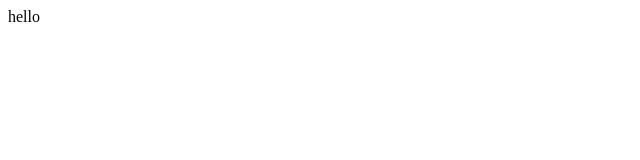
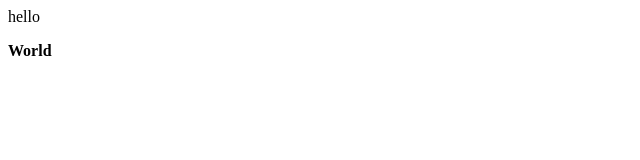
Before and after one commit to Gautam413/demo, a plain HTML site: page index.html in a window 1280 px wide. Shown: the full height of the page, 0-640 px from the left. Drawn offline with Linux system fonts and the light colour scheme.

Commit message:
Add text

```diff
--- a/index.html
+++ b/index.html
@@ -1 +1,2 @@
 <p>hello</p>
+<b> World</b>
```
